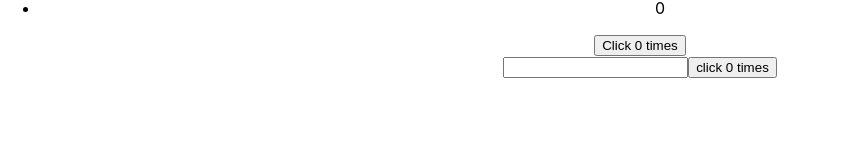
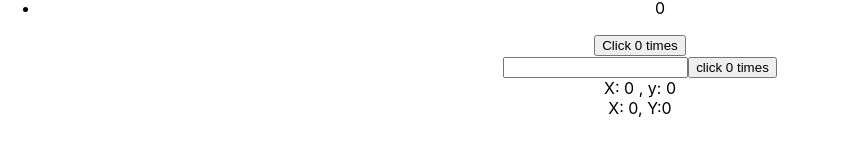
Before and after one commit to tonytigerrong/ReactHookDemo, a React (Create React App) app: page / in a window 1280 px wide. Shown: the part 273-428 px from the top of the page, without its empty margins (0-866 px from the left). Built offline with nearby package versions, Linux system fonts and the light colour scheme.

Commit message:
9 run useEffect only once: useEffect( function, [state1, state2]) useEffect will be only called when state1 or state2 changed

```diff
--- a/src/App.js
+++ b/src/App.js
@@ -7,6 +7,8 @@ import HookCounterThree from './components/HookCounterThree';
 import HookCounterFour from './components/HookCounterFour';
 import ClassCounterOne from './components/ClassCounterOne';
 import HookCounterOne from './components/HookCounterOne';
+import ClassMouse from './components/ClassMouse';
+import HookClassMouse from './components/HookClassMouse';
 
 function App() {
   return (
@@ -17,6 +19,8 @@ function App() {
       <HookCounterFour />
       <ClassCounterOne />
       <HookCounterOne />
+      <ClassMouse />
+      <HookClassMouse />
     </div>
   );
 }
--- /dev/null
+++ b/src/components/ClassMouse.js
@@ -0,0 +1,30 @@
+import React, { Component } from 'react'
+
+export default class ClassMouse extends Component {
+    constructor(props){
+        super(props);
+        this.state = {
+            x:0,
+            y:0
+        }
+    }
+    logMousePosition = e => {
+        this.setState({
+            x:  e.clientX,
+            y:  e.clientY
+        });
+    }
+
+    componentDidMount(){
+        window.addEventListener('mousemove',this.logMousePosition);
+    }
+
+
+    render() {
+        return (
+            <div>
+                X: {this.state.x} , y: {this.state.y}
+            </div>
+        )
+    }
+}
--- /dev/null
+++ b/src/components/HookClassMouse.js
@@ -0,0 +1,25 @@
+import React , {  useState, useEffect} from 'react'
+
+function HookClassMouse() {
+    const [x, setX] = useState(0)
+    const [y, setY] = useState(0)
+
+    const logMousePosition = (e) =>{
+        console.log('Mouse Event');
+        setX(e.clientX);
+        setY(e.clientY);
+    }
+
+    useEffect( ()=>{
+        console.log('useEffect called')
+        window.addEventListener('mousemove', logMousePosition);
+    },[] )
+
+    return (
+        <div>
+            X: {x}, Y:{y}
+        </div>
+    )
+}
+
+export default HookClassMouse
--- a/src/components/HookCounterOne.js
+++ b/src/components/HookCounterOne.js
@@ -7,7 +7,7 @@ function HookCounterOne() {
     useEffect(()=>{
         console.log("useEffect - update title")
         document.title = `You clicked ${count} time`;
-    },[count]);
+    },[count,name]);
     return (
         <div>
             <input type="text" onChange={
```
